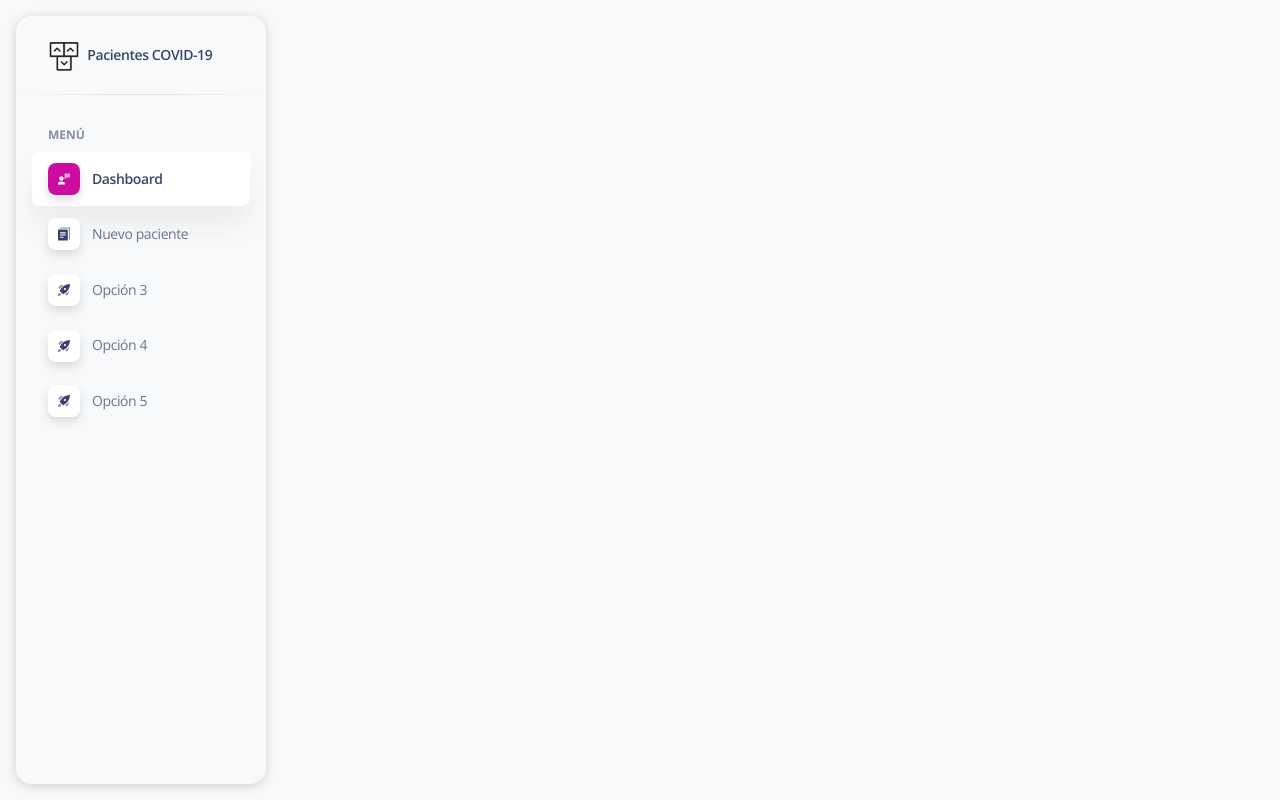
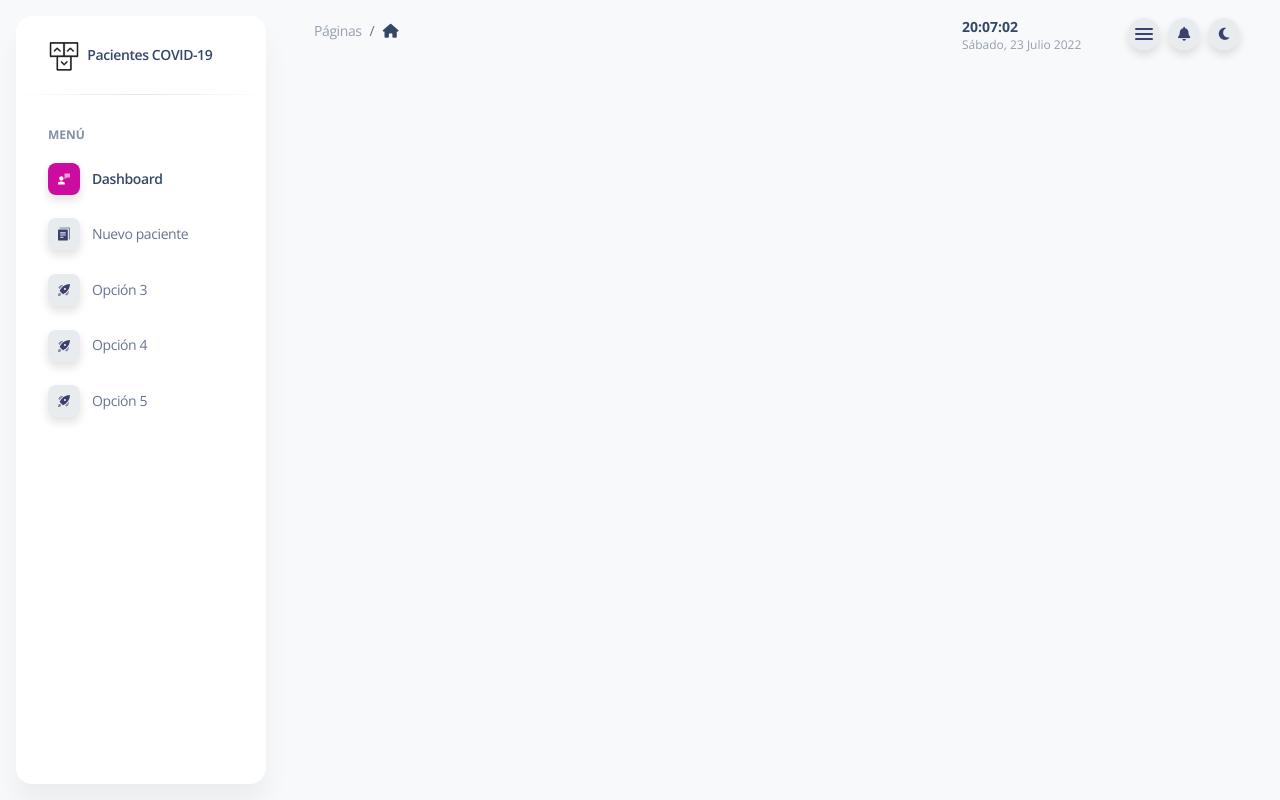
Before and after one commit to covid19-patient-classification/frontend-covid19-patient-classification, a Flask app: page / in a window 1280 px wide. Run offline with Flask 2, Linux system fonts and the light colour scheme; some libraries are stand-ins or nearby versions.

Commit message:
:sparkles: Adding navbar

```diff
--- /dev/null
+++ b/app/base/templates/includes/navbar.html
@@ -0,0 +1,109 @@
+<nav class="navbar navbar-main navbar-expand-lg px-0 mx-4 shadow-none border-radius-xl" id="navbarBlur" navbar-scroll="true">
+    <div class="container-fluid py-1 px-3">
+        <nav aria-label="breadcrumb">
+            <ol class="breadcrumb bg-transparent mb-0 pb-0 pt-1 px-0 me-sm-6 me-5">
+            <li class="breadcrumb-item text-sm"><a class="opacity-5 text-dark" href="javascript:;">Páginas</a></li>
+            <li class="breadcrumb-item text-sm text-dark active" aria-current="page">
+                <i class="fa fa-home me-1"></i>
+            </li>
+            </ol>
+        </nav>
+        <div class="collapse navbar-collapse mt-sm-0 mt-2 me-md-0 me-sm-4" id="navbar">
+            <div class="ms-md-auto pe-md-3 d-flex align-items-start flex-column min-wh-150">
+                <div id="clock" class="text-dark text-sm fw-bolder"></div>
+                <div id="date" class="text-dark text-xs opacity-5 text-justify"></div>
+            </div>
+            <hr>
+            <ul class="navbar-nav justify-content-end">
+                <li class="nav-item nav-icon shadow d-flex justify-content-center align-items-center rounded-circle ms-3">
+                    <a href="javascript:;" class="nav-link p-0" id="iconNavbarSidenav">
+                        <div class="sidenav-toggler-inner">
+                            <i class="sidenav-toggler-line"></i>
+                            <i class="sidenav-toggler-line"></i>
+                            <i class="sidenav-toggler-line"></i>
+                        </div>
+                    </a>
+                </li>
+                <li class="nav-item nav-icon shadow dropdown d-flex justify-content-center align-items-center rounded-circle ms-2">
+                    <a href="javascript:;" class="nav-link p-0" id="dropdownMenuButton" data-bs-toggle="dropdown" aria-expanded="false">
+                        <i class="fa fa-bell cursor-pointer"></i>
+                    </a>
+                    <ul class="dropdown-menu  dropdown-menu-end  px-2 py-3 me-sm-n4" aria-labelledby="dropdownMenuButton">
+                        <li class="mb-2">
+                            <a class="dropdown-item border-radius-md" href="javascript:;">
+                                <div class="d-flex py-1">
+                                    <div class="my-auto">
+                                        <img src="./static/assets/img/team-2.jpg" class="avatar avatar-sm  me-3 ">
+                                    </div>
+                                    <div class="d-flex flex-column justify-content-center">
+                                        <h6 class="text-sm font-weight-normal mb-1">
+                                            <span class="font-weight-bold">New message</span> from Laur
+                                        </h6>
+                                        <p class="text-xs text-secondary mb-0 ">
+                                            <i class="fa fa-clock me-1"></i>
+                                            13 minutes ago
+                                        </p>
+                                    </div>
+                                </div>
+                            </a>
+                        </li>
+                        <li class="mb-2">
+                            <a class="dropdown-item border-radius-md" href="javascript:;">
+                                <div class="d-flex py-1">
+                                    <div class="my-auto">
+                                        <img src="./static/assets/img/logo-spotify.svg" class="avatar avatar-sm bg-gradient-dark  me-3 ">
+                                    </div>
+                                    <div class="d-flex flex-column justify-content-center">
+                                        <h6 class="text-sm font-weight-normal mb-1">
+                                            <span class="font-weight-bold">New album</span> by Travis Scott
+                                        </h6>
+                                        <p class="text-xs text-secondary mb-0 ">
+                                            <i class="fa fa-clock me-1"></i>
+                                            1 day
+                                        </p>
+                                    </div>
+                                </div>
+                            </a>
+                        </li>
+                        <li>
+                            <a class="dropdown-item border-radius-md" href="javascript:;">
+                                <div class="d-flex py-1">
+                                    <div class="avatar avatar-sm bg-gradient-secondary  me-3  my-auto">
+                                        <svg width="12px" height="12px" viewBox="0 0 43 36" version="1.1" xmlns="http://www.w3.org/2000/svg" xmlns:xlink="http://www.w3.org/1999/xlink">
+                                            <title>credit-card</title>
+                                            <g stroke="none" stroke-width="1" fill="none" fill-rule="evenodd">
+                                                <g transform="translate(-2169.000000, -745.000000)" fill="#FFFFFF" fill-rule="nonzero">
+                                                    <g transform="translate(1716.000000, 291.000000)">
+                                                        <g transform="translate(453.000000, 454.000000)">
+                                                            <path class="color-background" d="M43,10.7482083 L43,3.58333333 C43,1.60354167 41.3964583,0 39.4166667,0 L3.58333333,0 C1.60354167,0 0,1.60354167 0,3.58333333 L0,10.7482083 L43,10.7482083 Z" opacity="0.593633743"></path>
+                                                            <path class="color-background" d="M0,16.125 L0,32.25 C0,34.2297917 1.60354167,35.8333333 3.58333333,35.8333333 L39.4166667,35.8333333 C41.3964583,35.8333333 43,34.2297917 43,32.25 L43,16.125 L0,16.125 Z M19.7083333,26.875 L7.16666667,26.875 L7.16666667,23.2916667 L19.7083333,23.2916667 L19.7083333,26.875 Z M35.8333333,26.875 L28.6666667,26.875 L28.6666667,23.2916667 L35.8333333,23.2916667 L35.8333333,26.875 Z"></path>
+                                                        </g>
+                                                    </g>
+                                                </g>
+                                            </g>
+                                        </svg>
+                                    </div>
+                                    <div class="d-flex flex-column justify-content-center">
+                                        <h6 class="text-sm font-weight-normal mb-1">
+                                            Payment successfully completed
+                                        </h6>
+                                        <p class="text-xs text-secondary mb-0 ">
+                                            <i class="fa fa-clock me-1"></i>
+                                            2 days
+                                        </p>
+                                    </div>
+                                </div>
+                            </a>
+                        </li>
+                    </ul>
+                </li>
+                <li class="nav-item nav-icon shadow d-flex justify-content-center align-items-center rounded-circle ms-2">
+                    <label for="theme-switch" class="nav-link p-0 m-0">
+                        <i class="fa fa-sun fixed-plugin-button-nav cursor-pointer" id="theme-indicator"></i>
+                    </label>
+                    <input type="checkbox" class="d-none" id="theme-switch"/>
+                </li>
+            </ul>
+        </div>
+    </div>
+</nav>
--- a/app/base/templates/layouts/base.html
+++ b/app/base/templates/layouts/base.html
@@ -3,8 +3,8 @@
     <head>
         <meta charset="UTF-8">
         <meta name="viewport" content="width=device-width, initial-scale=1, shrink-to-fit=no">
-        <link rel="apple-touch-icon" sizes="76x76" href="/static/assets//img/apple-icon.png">
-        <link rel="icon" type="image/png" href="/static/assets/img/utpl-favicon.png">
+        <link rel="apple-touch-icon" sizes="76x76" href="./static/assets//img/apple-icon.png">
+        <link rel="icon" type="image/png" href="./static/assets/img/utpl-favicon.png">
         <title>
             Covid 19 - {% block title %} {% endblock title %} | UTPL
         </title>
@@ -16,26 +16,30 @@
             <link rel="stylesheet" href="https://unicons.iconscout.com/release/v4.0.0/css/line.css" />
 
             <!-- Nucleo Icons -->
-            <link href="/static/assets/css/nucleo-icons.css" rel="stylesheet" />
-            <link href="/static/assets/css/nucleo-svg.css" rel="stylesheet" />
+            <link href="./static/assets/css/nucleo-icons.css" rel="stylesheet" />
+            <link href="./static/assets/css/nucleo-svg.css" rel="stylesheet" />
 
             <!-- Font Awesome Icons -->
             <script src="https://kit.fontawesome.com/42d5adcbca.js" crossorigin="anonymous"></script>
-            <link href="/static/assets/css/nucleo-svg.css" rel="stylesheet" />
+            <link href="./static/assets/css/nucleo-svg.css" rel="stylesheet" />
 
             <!-- CSS Files -->
-            <link id="pagestyle" href="/static/assets/css/light-theme-core.css" rel="stylesheet" />
-            <link id="pagestyle_dark" href="/static/assets//css/dark-theme-core.css" rel="stylesheet" />
+            <link id="pagestyle" href="./static/assets/css/light-theme-core.css" rel="stylesheet" />
+            <link id="pagestyle_dark" href="./static/assets//css/dark-theme-core.css" rel="stylesheet" />
 
 
         <!-- Specific page css goes here! -->
         {% block stylesheets %}{% endblock stylesheets %}
     </head>
 
-    <body class="g-sidenav-show  bg-gray-100">
+    <body class="g-sidenav-show  bg-gray-100" onload="startTime()">
         {% include "includes/sidebar.html" %}
 
         <main class="main-content mt-1 main-content position-relative max-height-vh-100 h-100 border-radius-lg">
+
+            <!-- NAVBAR -->
+            {% include "includes/navbar.html" %}
+
             {% block content %} {% endblock content %}
         </main>
 
```
Also changed, not shown: app/base/static/assets/img/logo-spotify.svg (added), app/base/static/assets/img/team-2.jpg (added).
